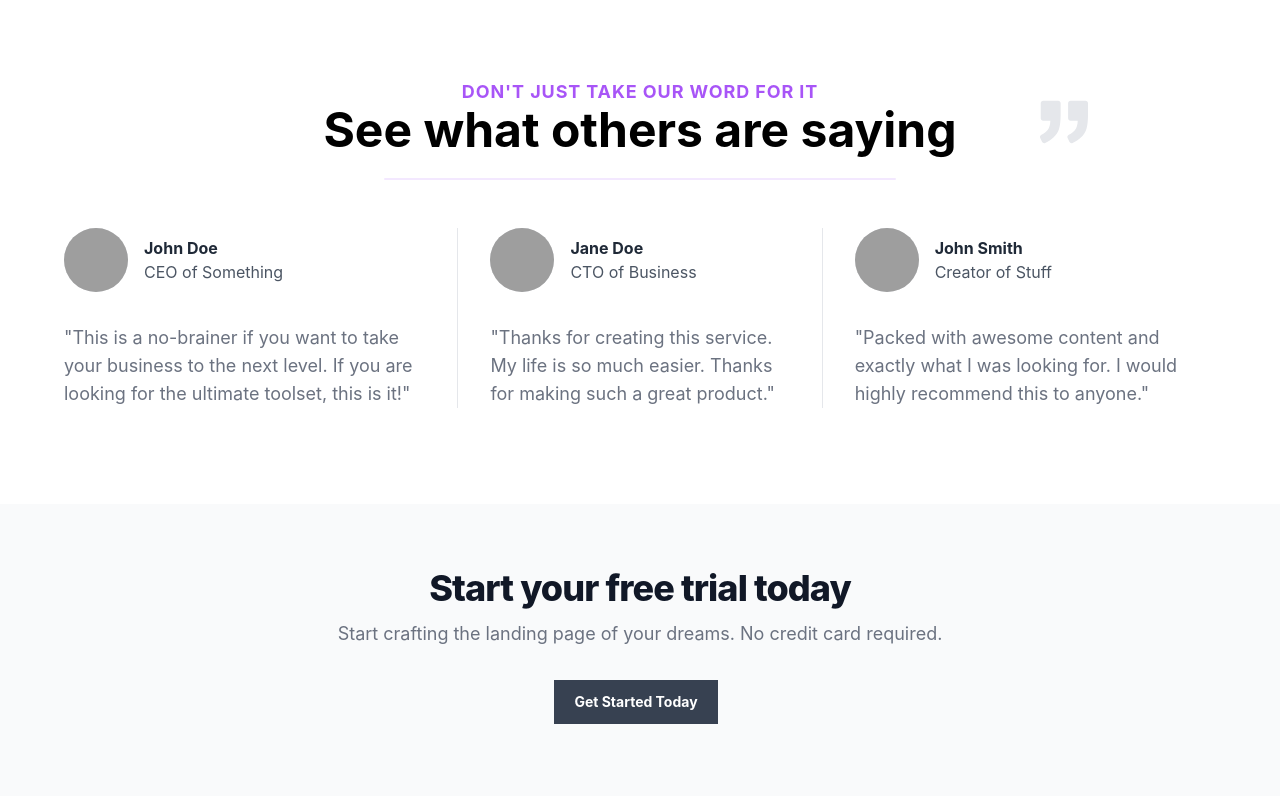
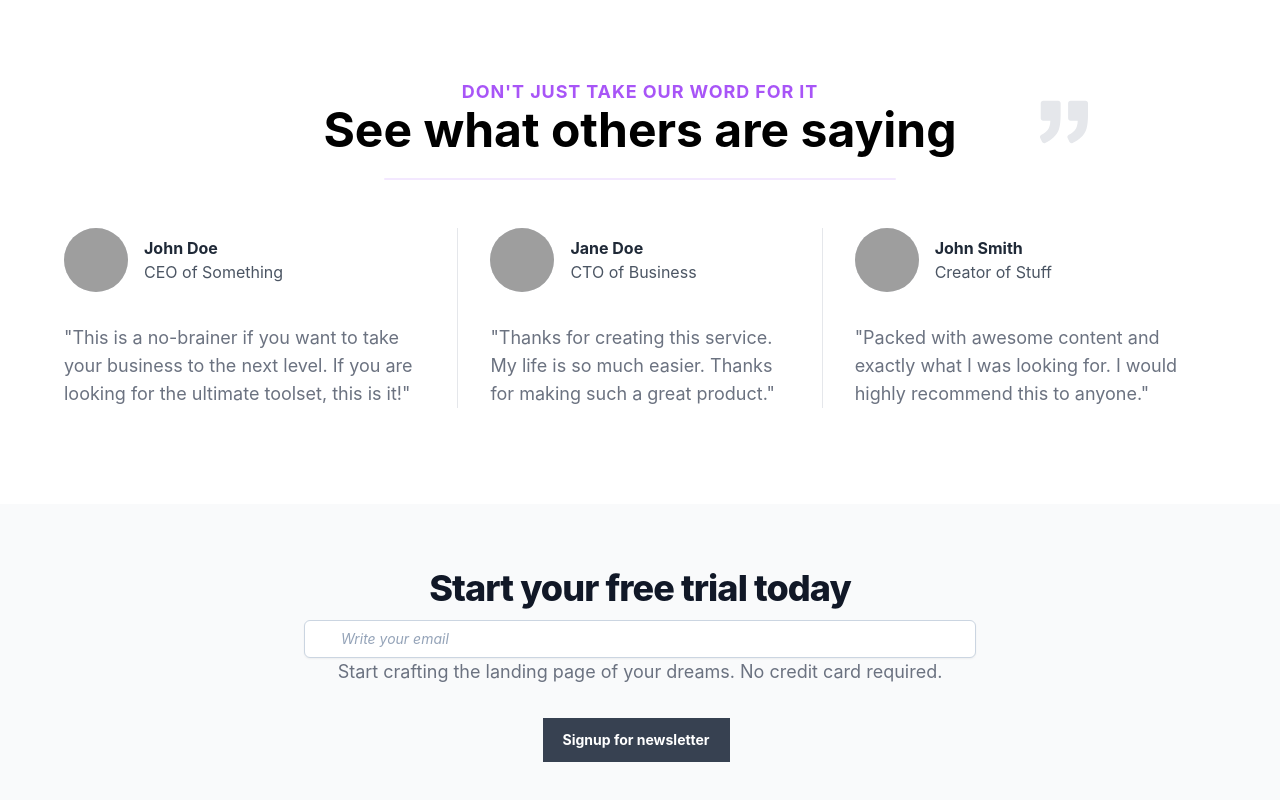
Before and after one commit to shivamangina/fitness-website, a React (Create React App) app: page / in a window 1280 px wide. Shown: the part 2738-3538 px from the top of the page. Built offline with nearby package versions, Linux system fonts and the light colour scheme; grey boxes are pictures that could not be loaded.

Commit message:
feat: Add email

```diff
--- a/src/components/Contact.js
+++ b/src/components/Contact.js
@@ -1,23 +1,68 @@
-import React from 'react';
+import React, { Component } from 'react';
 
-export default function Contact() {
+export default class Contact extends Component {
+  state = {
+    email: '',
+  };
+
+  submitEmail = (email) => {
+    // fetch('https://api.tailsjs.com/api/v1/subscribe', {
+    //   method: 'POST',
+    //   headers: {
+    //     'Content-Type': 'application/json',
+    //   },
+    //   body: JSON.stringify({
+    //     email: email,
+    //   }),
+    // })
+    //   .then((res) => res.json())
+    //   .then((data) => {
+    //     console.log(data);
+    //   });
+
+    console.log("Sucessfully sbmited the email: "+ email);
+
+
+    this.setState({ email: '' });
+
+  }
+
+  render() {
     return (
-    <section class="bg-gray-50 tails-selected-element" contenteditable="true">
+      <section class="bg-gray-50 tails-selected-element">
         <div class="max-w-7xl px-4 py-8 mx-auto lg:py-16 lg:px-6">
           <div class="max-w-2xl mx-auto text-center">
             <h2 class="mb-3 text-2xl sm:text-3xl md:text-4xl font-extrabold leading-tight tracking-tight sm:text-center text-left text-gray-900 poppins">
               Start your free trial today
             </h2>
+            <label class="relative block">
+              <span class="sr-only">Search</span>
+              <span class="absolute inset-y-0 left-0 flex items-center pl-2">
+                <svg class="h-5 w-5 fill-slate-300" viewBox="0 0 20 20"></svg>
+              </span>
+              <input
+                onChange={(e) => {
+                  this.setState({ email: e.target.value });
+                }}
+                class="placeholder:italic placeholder:text-slate-400 block bg-white w-full border border-slate-300 rounded-md py-2 pl-9 pr-3 shadow-sm focus:outline-none focus:border-sky-500 focus:ring-sky-500 focus:ring-1 sm:text-sm"
+                placeholder="Write your email"
+                type="text"
+                name="search"
+                value={this.state.email}
+              />
+            </label>
             <p class="mb-3 sm:mb-8 font-normal text-gray-500 dark:text-gray-400 text-sm sm:text-base md:text-lg sm:text-center poppins text-left">
               Start crafting the landing page of your dreams. No credit card required.
             </p>
             <a
+             onClick={() => this.submitEmail(this.state.email)}
               href="#_"
               class="text-white sm:w-auto w-full block sm:inline-block bg-gray-700 hover:bg-gray-800 focus:ring-4 focus:ring-purple-300 poppins font-bold  text-sm px-5 py-3 mr-2 mb-2 focus:outline-none dark:focus:ring-gray-800">
-            Get Started Today
+              Signup for newsletter
             </a>
           </div>
         </div>
       </section>
     );
   }
+}
```
Lines whose indentation alone changed are shown as unchanged.
